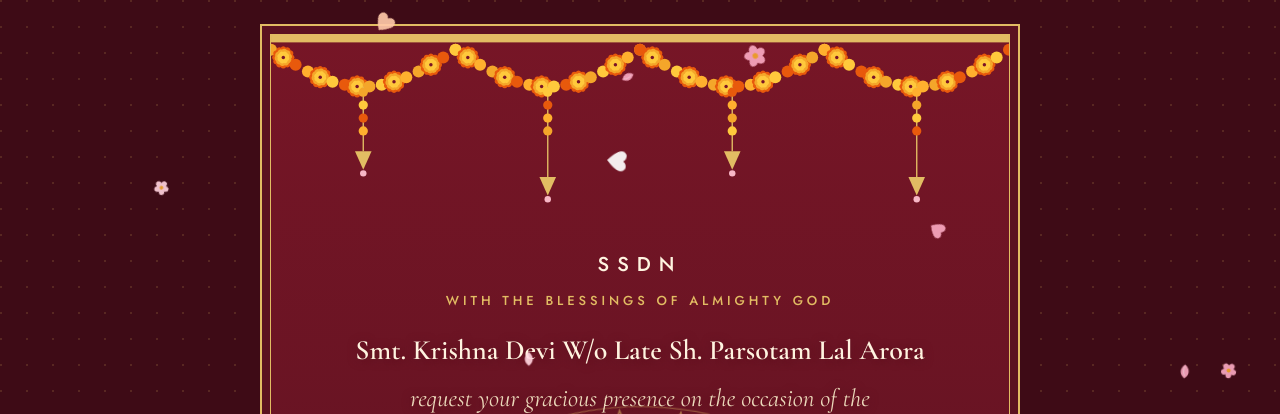
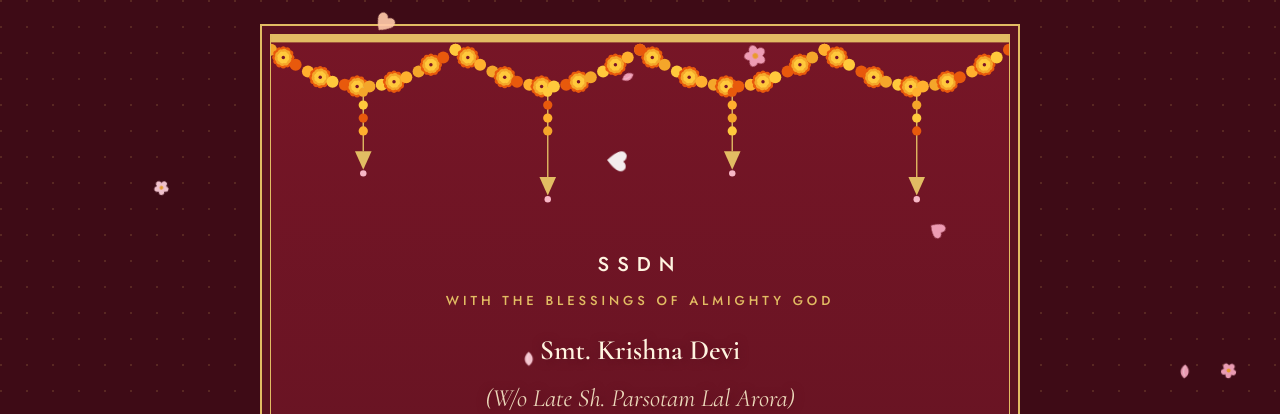
Before and after one commit to pgprateekgarg2/himanshu-nancy-wedding-invite, a plain HTML site: page index.html in a window 1280 px wide. Shown: the top 414 px of the page. Drawn offline with nearby package versions, Linux system fonts and the light colour scheme.

Commit message:
Update host information in index.html

```diff
--- a/index.html
+++ b/index.html
@@ -236,7 +236,8 @@ h2.section { margin: 0; font-style: italic; font-weight: 400; font-size: clamp(3
 <p class="label invoc">SSDN</p>
 <p class="label">With the blessings of Almighty God</p>
 <div class="host">
-<p class="host-line">Smt. Krishna Devi W/o Late Sh. Parsotam Lal Arora</p>
+<p class="host-line">Smt. Krishna Devi</p>
+<p class="host-req">(W/o Late Sh. Parsotam Lal Arora)</p>
 <p class="host-req">request your gracious presence on the occasion of the</p>
 <p class="host-title">Wedding Ceremony</p>
 <p class="host-req">of their loving grandson</p>
```
